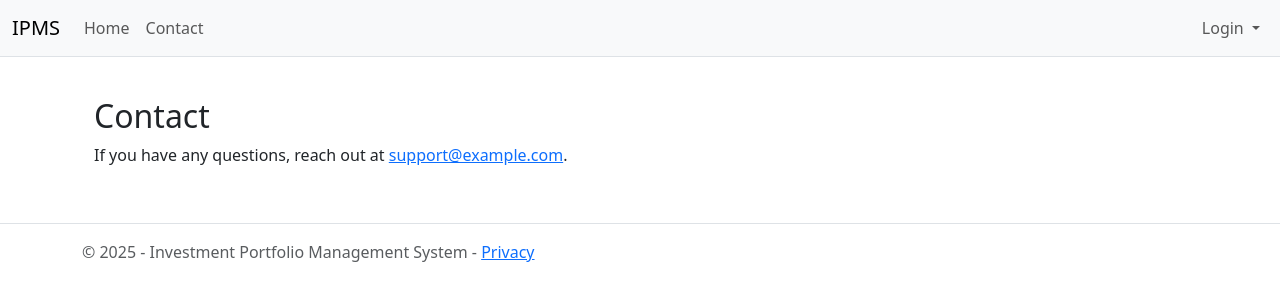
After one commit to Dhivyaprabha23/ProjectIP, an ASP.NET Core app: page /Home/Contact in a window 1280 px wide. The commit adds this page. Shown: the top 301 px of the page. Run offline with ASP.NET Core 8, Linux system fonts and the light colour scheme; style sheets or scripts are compiled from the project's sources; the project's own start-up code is not run, and a stand-in starts its controllers and pages; some libraries are stand-ins or nearby versions.

Commit message:
Enhance home page, add header, footer, and contact view with login options
Co-authored-by: dhivyaprabha2002 <dhivyaprabha2002@gmail.com>

```diff
--- /dev/null
+++ b/InvestmentPortfolioManagementApp/Views/Home/Contact.cshtml
@@ -0,0 +1,7 @@
+@{
+    ViewData["Title"] = "Contact";
+}
+<div class="container py-4">
+    <h2>Contact</h2>
+    <p>If you have any questions, reach out at <a href="mailto:support@example.com">support@example.com</a>.</p>
+</div>
--- /dev/null
+++ b/InvestmentPortfolioManagementApp/Views/Shared/Footer.cshtml
@@ -0,0 +1,6 @@
+<footer class="border-top footer text-muted mt-auto py-3">
+    <div class="container">
+        &copy; @DateTime.UtcNow.Year - Investment Portfolio Management System -
+        <a asp-controller="Home" asp-action="Privacy">Privacy</a>
+    </div>
+</footer>
--- /dev/null
+++ b/InvestmentPortfolioManagementApp/Views/Shared/Header.cshtml
@@ -0,0 +1,47 @@
+<header>
+    <nav class="navbar navbar-expand-lg navbar-light bg-light border-bottom mb-3">
+        <div class="container-fluid">
+            <a class="navbar-brand" asp-controller="Home" asp-action="Index">IPMS</a>
+            <button class="navbar-toggler" type="button" data-bs-toggle="collapse" data-bs-target="#navbarNav" aria-controls="navbarNav" aria-expanded="false" aria-label="Toggle navigation">
+                <span class="navbar-toggler-icon"></span>
+            </button>
+            <div class="collapse navbar-collapse" id="navbarNav">
+                <ul class="navbar-nav me-auto mb-2 mb-lg-0">
+                    <li class="nav-item">
+                        <a class="nav-link" asp-controller="Home" asp-action="Index">Home</a>
+                    </li>
+                    <li class="nav-item">
+                        <a class="nav-link" asp-controller="Home" asp-action="Contact">Contact</a>
+                    </li>
+                </ul>
+                <ul class="navbar-nav ms-auto">
+                    @if (User?.Identity?.IsAuthenticated ?? false)
+                    {
+                        <li class="nav-item">
+                            <span class="navbar-text me-3">
+                                @if (User.IsInRole("Admin")) { <text>Admin: @User.Identity?.Name</text>; }
+                                else if (User.IsInRole("Investor")) { <text>Investor: @User.Identity?.Name</text>; }
+                                else { <text>@User.Identity?.Name</text>; }
+                            </span>
+                        </li>
+                        <li class="nav-item">
+                            <a class="nav-link" asp-controller="Account" asp-action="Logout">Logout</a>
+                        </li>
+                    }
+                    else
+                    {
+                        <li class="nav-item dropdown">
+                            <a class="nav-link dropdown-toggle" href="#" id="loginDropdown" role="button" data-bs-toggle="dropdown" aria-expanded="false">
+                                Login
+                            </a>
+                            <ul class="dropdown-menu dropdown-menu-end" aria-labelledby="loginDropdown">
+                                <li><a class="dropdown-item" asp-controller="Account" asp-action="Login" asp-route-role="Admin">Admin</a></li>
+                                <li><a class="dropdown-item" asp-controller="Account" asp-action="Login" asp-route-role="Investor">Investor</a></li>
+                            </ul>
+                        </li>
+                    }
+                </ul>
+            </div>
+        </div>
+    </nav>
+</header>
```
Also changed, not shown: InvestmentPortfolioManagementApp/Views/Home/Index.cshtml (+27 -4 lines).
